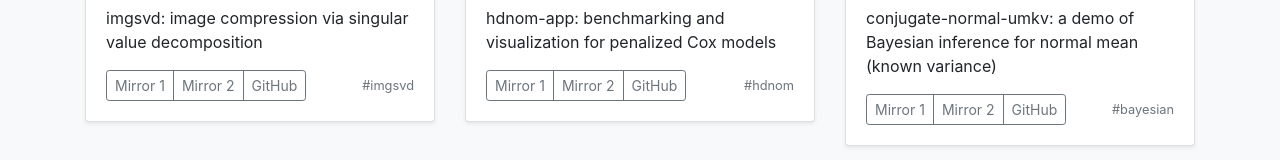
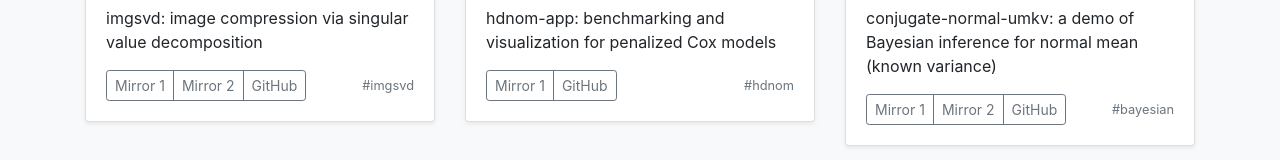
Before and after one commit to nanxstats/nanx.app, a plain HTML site: page index.html in a window 1280 px wide. Shown: the part 793-953 px from the top of the page. Drawn offline with nearby package versions, Linux system fonts and the light colour scheme.

Commit message:
Remove app mirror

```diff
--- a/index.html
+++ b/index.html
@@ -102,8 +102,6 @@
                   <div class="btn-group">
                     <a class="btn btn-sm btn-outline-secondary" href="https://nanx.app/hdnom/" role="button">Mirror
                       1</a>
-                    <a class="btn btn-sm btn-outline-secondary" href="https://nanx.shinyapps.io/hdnom-app/"
-                      role="button">Mirror 2</a>
                     <a class="btn btn-sm btn-outline-secondary" href="https://github.com/nanxstats/hdnom-app"
                       role="button">GitHub</a>
                   </div>
```
Also changed, not shown: 1 other file.
